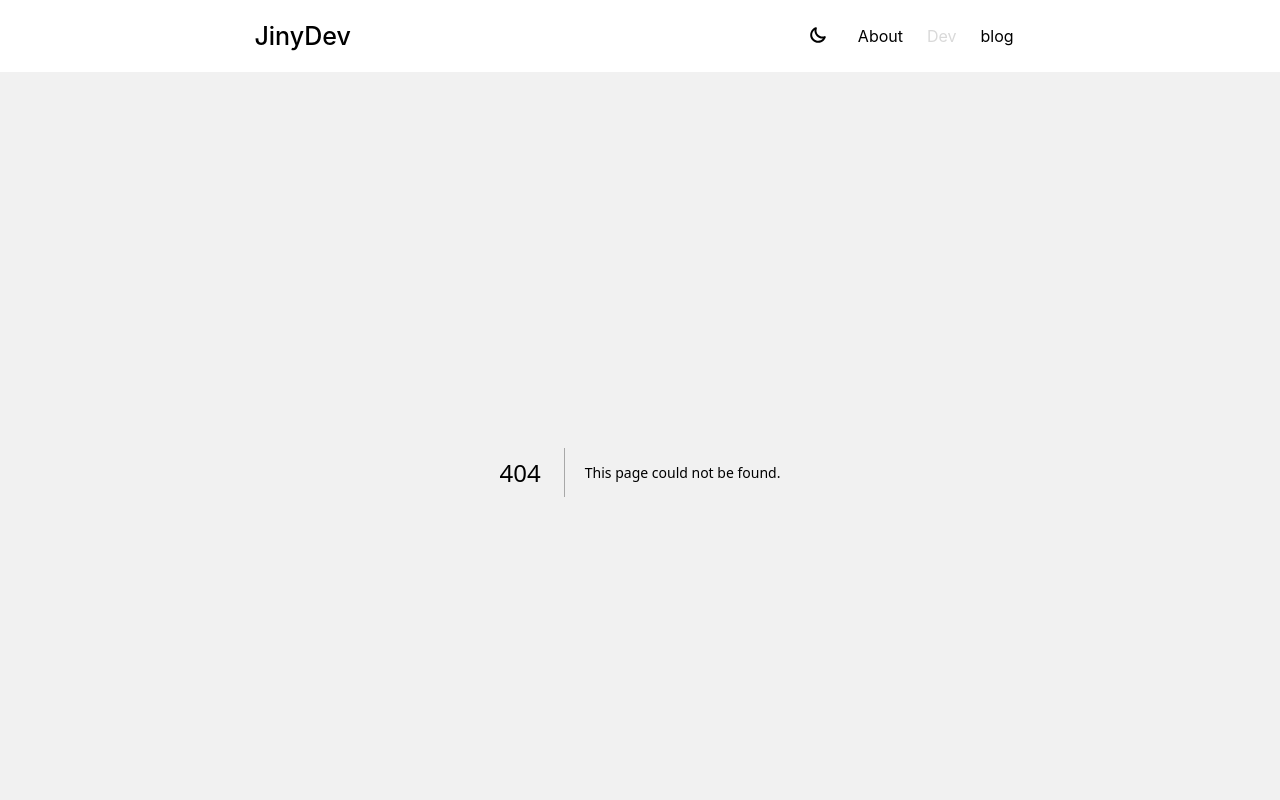
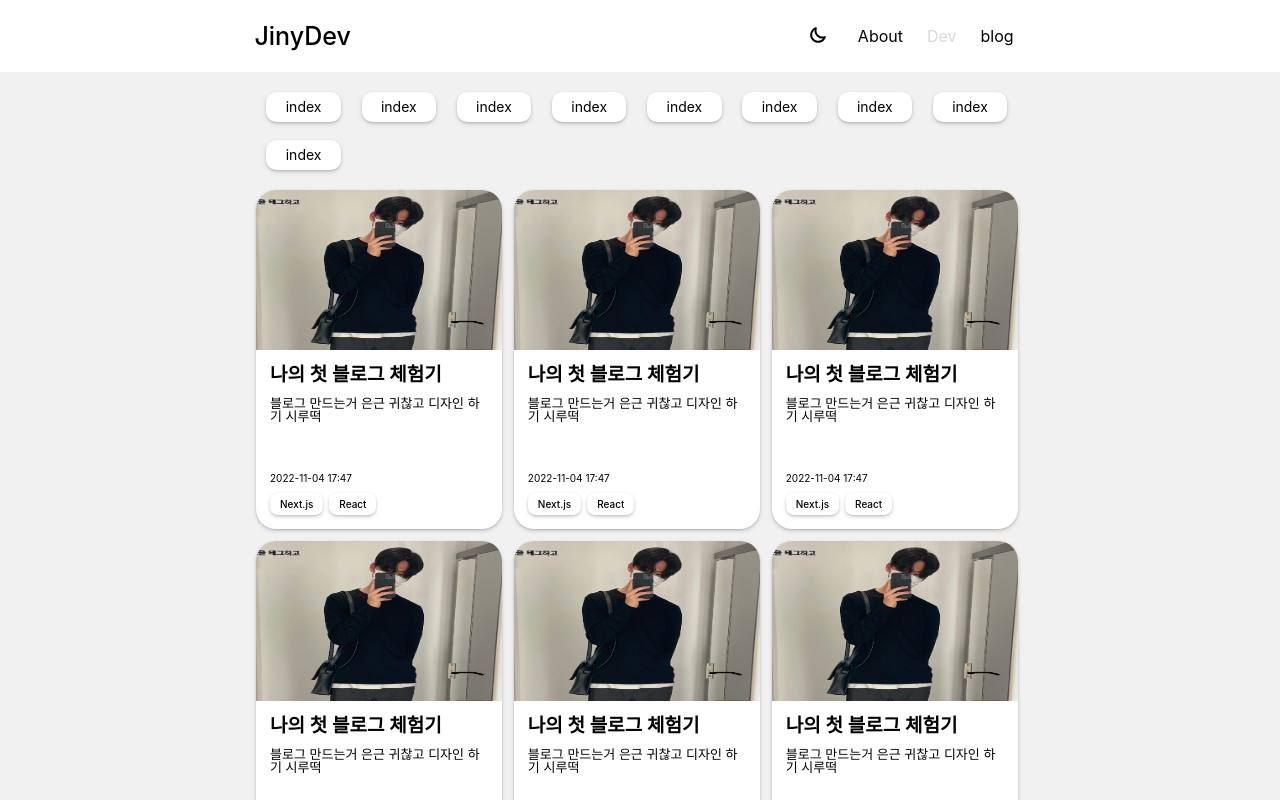
Before and after one commit to jinyoung234/JinyDev, a Next.js app: page /dev in a window 1280 px wide. Before the commit this address had no page. Shown: the top 800 px of the page. Built offline with nearby package versions, Linux system fonts and the light colour scheme.

Commit message:
style : dev page styling implement

```diff
--- /dev/null
+++ b/pages/dev.tsx
@@ -0,0 +1,12 @@
+import React from "react";
+import Blog from "../components/blogList";
+import Seo from "../components/seo";
+
+export default function dev() {
+  return (
+    <>
+      <Seo title="Dev" />
+      <Blog />;
+    </>
+  );
+}
```
